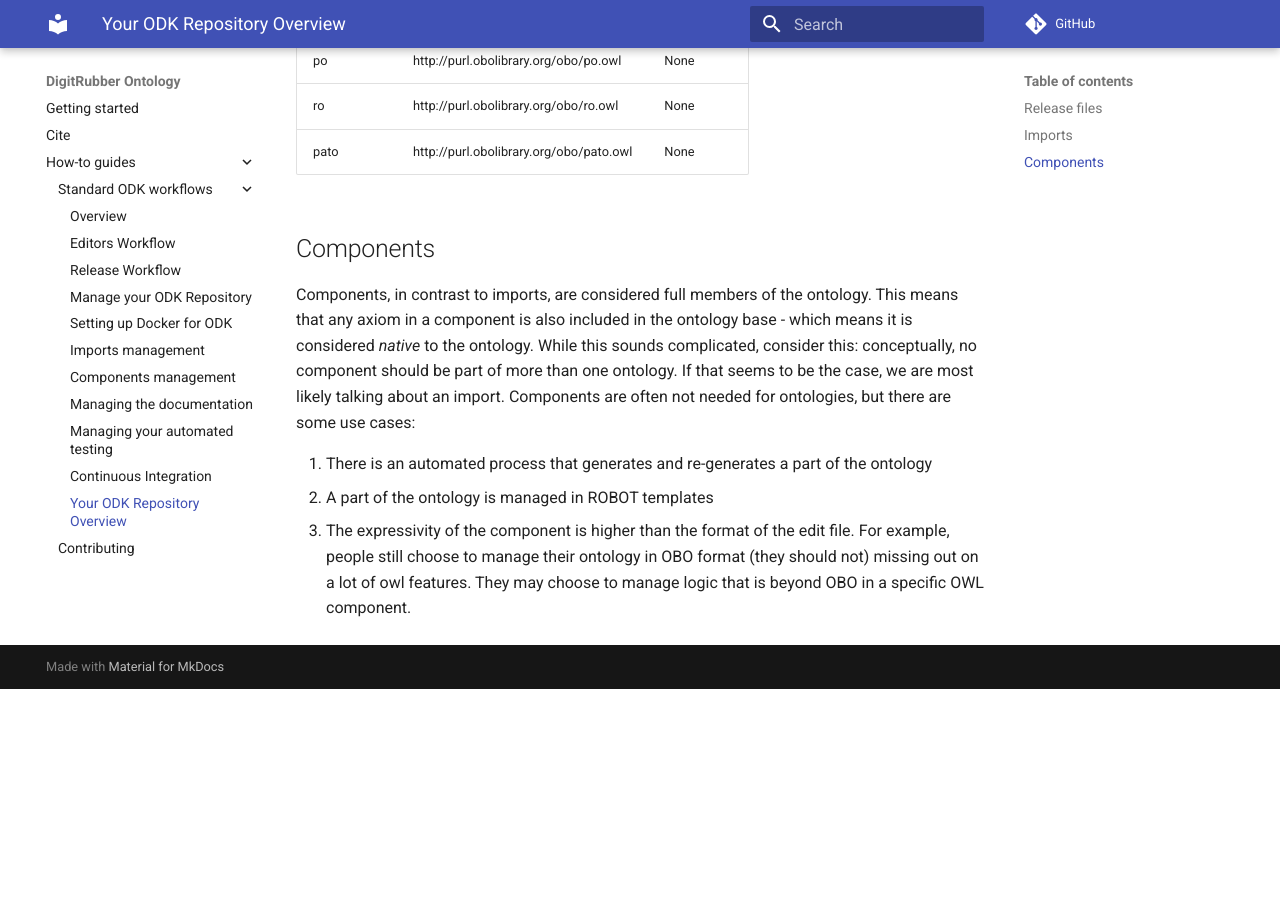
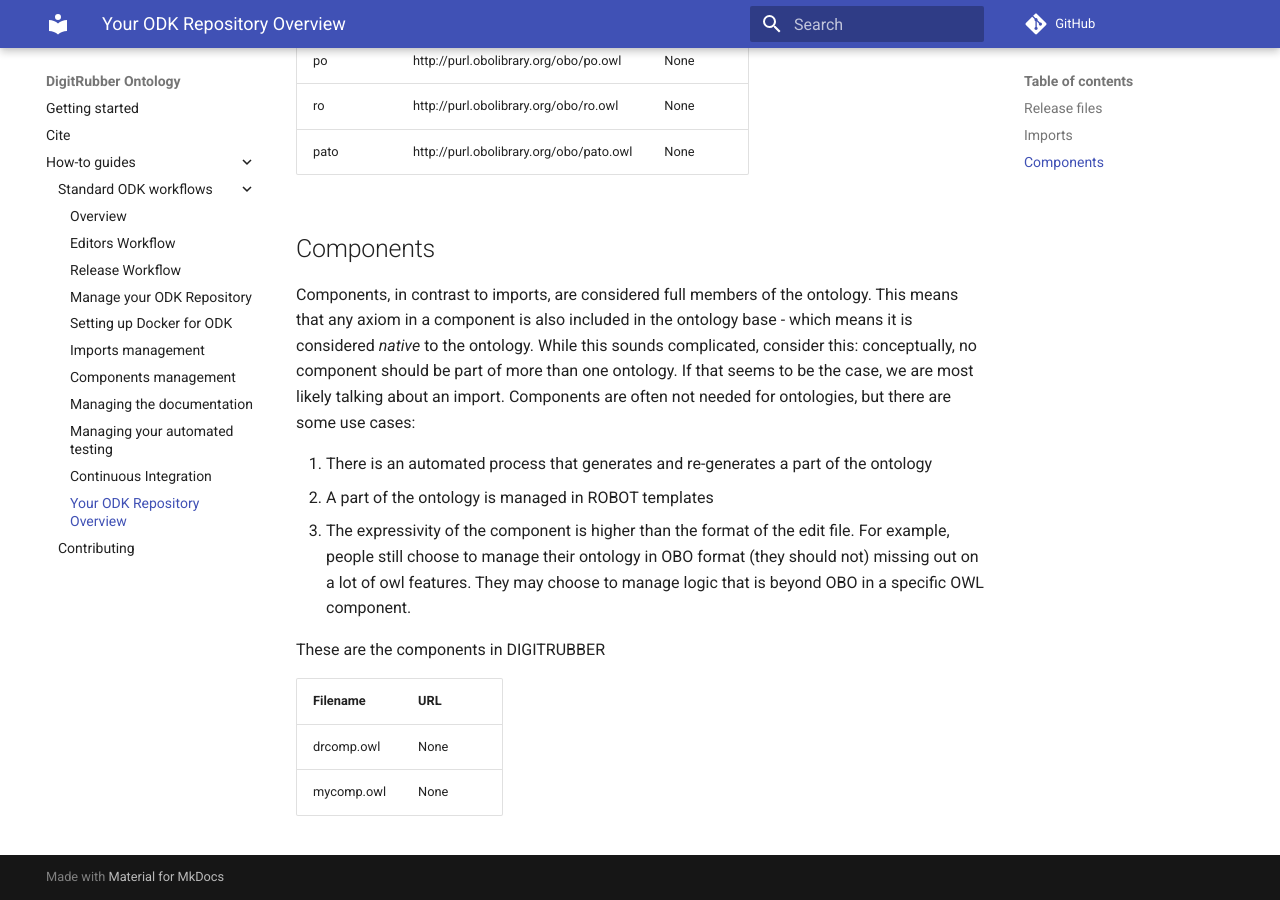
Before and after one commit to vyasakhilesh/digitrubber, an MkDocs documentation site: the page built from docs/odk-workflows/RepositoryFileStructure.md, in a window 1280 px wide and 900 px high, scrolled down 715 px. Built offline with MkDocs 1.6.1 and Material for MkDocs 9.7.7, drawn with Linux system fonts in a browser that asks for light colours; comment, search, counter and statistics services are not loaded; before the commit the page ends 1404 px from its top, so only the background shows below that.

Commit message:
added templates

```diff
--- a/docs/odk-workflows/RepositoryFileStructure.md
+++ b/docs/odk-workflows/RepositoryFileStructure.md
@@ -26,3 +26,10 @@ Components, in contrast to imports, are considered full members of the ontology.
 1. There is an automated process that generates and re-generates a part of the ontology
 2. A part of the ontology is managed in ROBOT templates
 3. The expressivity of the component is higher than the format of the edit file. For example, people still choose to manage their ontology in OBO format (they should not) missing out on a lot of owl features. They may choose to manage logic that is beyond OBO in a specific OWL component.
+
+These are the components in DIGITRUBBER
+
+| Filename | URL |
+| -------- | --- |
+| drcomp.owl | None |
+| mycomp.owl | None |
```
Also changed, not shown: 2 other files.
